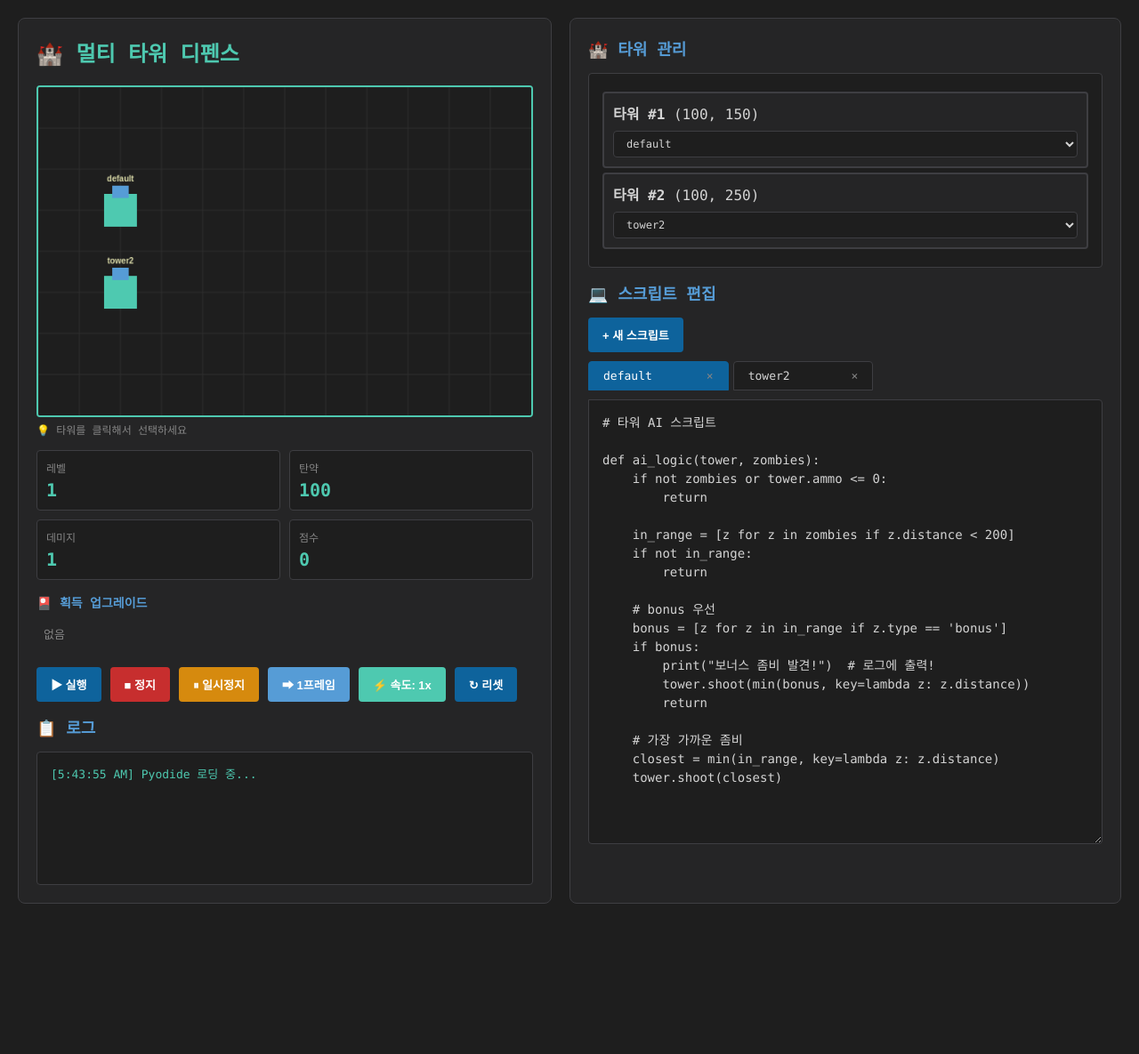
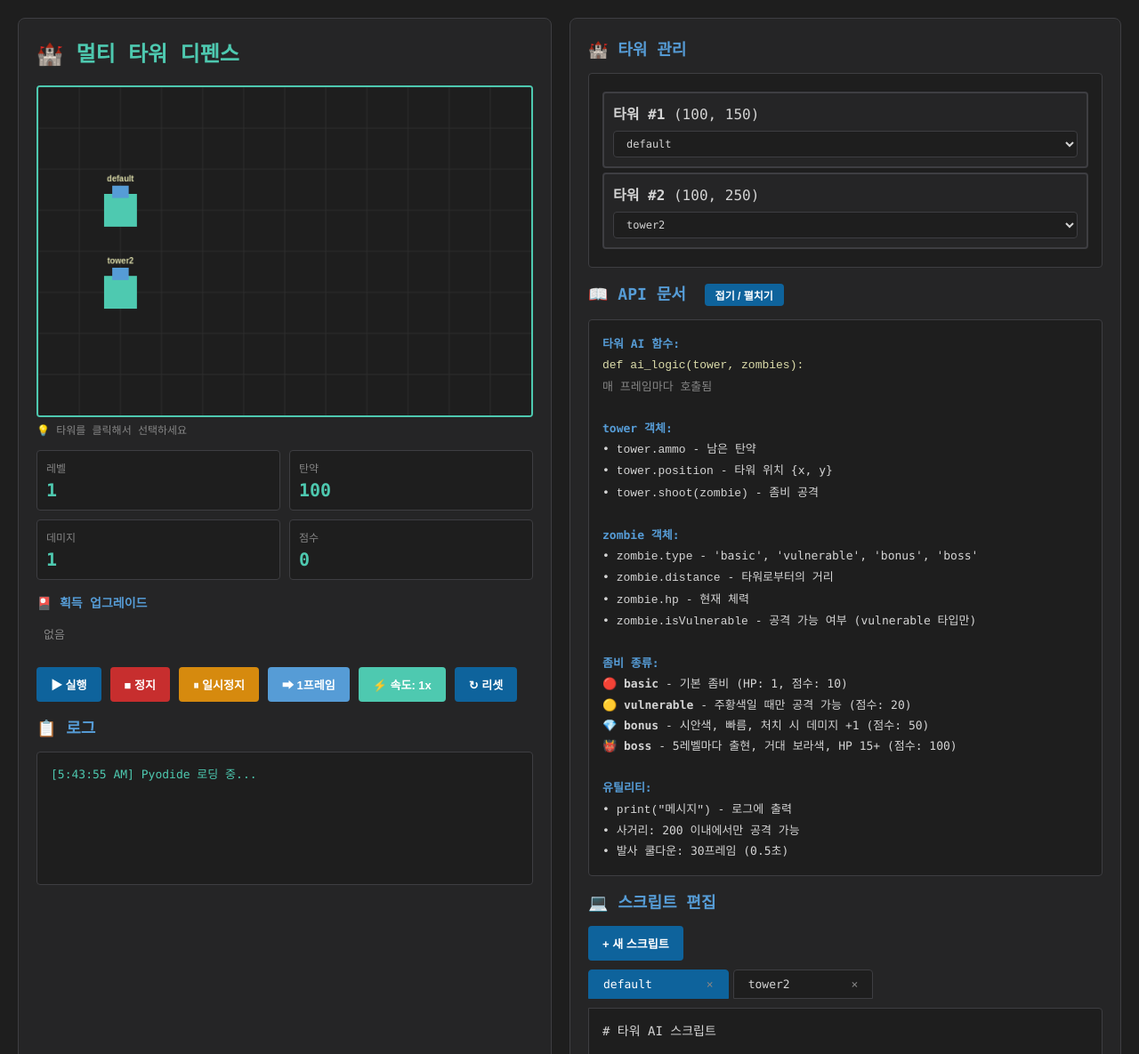
Before and after one commit to Gomchiiii/ScriptTowerDefence, a plain HTML site: page index.html in a window 1280 px wide. Shown: the top 1185 px of the page at 89% size. Before the commit the page ends 1036 px from the top, so only its background shows below. Drawn offline with Linux system fonts and the light colour scheme; a script that the page names is missing.

Commit message:
Update index.html +document (toggleabled)

```diff
--- a/index.html
+++ b/index.html
@@ -287,6 +287,35 @@
         <div class="panel">
             <h2>🏰 타워 관리</h2>
             <div class="tower-list" id="towerList"></div>
+
+            <h2>📖 API 문서 <button onclick="toggleApiDoc()" style="padding: 4px 12px; font-size: 12px; margin-left: 10px;">접기 / 펼치기</button></h2>
+            <div id="apiDoc" style="background: #1e1e1e; border: 1px solid #3e3e42; border-radius: 4px; padding: 15px; margin-bottom: 15px; font-size: 13px; line-height: 1.8;">
+                <strong style="color: #569cd6;">타워 AI 함수:</strong><br>
+                <code style="color: #dcdcaa;">def ai_logic(tower, zombies):</code><br>
+                <span style="color: #858585;">매 프레임마다 호출됨</span><br><br>
+
+                <strong style="color: #569cd6;">tower 객체:</strong><br>
+                • <code>tower.ammo</code> - 남은 탄약<br>
+                • <code>tower.position</code> - 타워 위치 {x, y}<br>
+                • <code>tower.shoot(zombie)</code> - 좀비 공격<br><br>
+
+                <strong style="color: #569cd6;">zombie 객체:</strong><br>
+                • <code>zombie.type</code> - 'basic', 'vulnerable', 'bonus', 'boss'<br>
+                • <code>zombie.distance</code> - 타워로부터의 거리<br>
+                • <code>zombie.hp</code> - 현재 체력<br>
+                • <code>zombie.isVulnerable</code> - 공격 가능 여부 (vulnerable 타입만)<br><br>
+
+                <strong style="color: #569cd6;">좀비 종류:</strong><br>
+                🔴 <strong>basic</strong> - 기본 좀비 (HP: 1, 점수: 10)<br>
+                🟡 <strong>vulnerable</strong> - 주황색일 때만 공격 가능 (점수: 20)<br>
+                💎 <strong>bonus</strong> - 시안색, 빠름, 처치 시 데미지 +1 (점수: 50)<br>
+                👹 <strong>boss</strong> - 5레벨마다 출현, 거대 보라색, HP 15+ (점수: 100)<br><br>
+
+                <strong style="color: #569cd6;">유틸리티:</strong><br>
+                • <code>print("메시지")</code> - 로그에 출력<br>
+                • 사거리: 200 이내에서만 공격 가능<br>
+                • 발사 쿨다운: 30프레임 (0.5초)
+            </div>
 
             <h2>💻 스크립트 편집</h2>
             <button id="newScriptBtn" style="margin-bottom: 10px;">+ 새 스크립트</button>
@@ -847,6 +876,16 @@ def ai_logic(tower, zombies):
             renderScriptTabs();
         });
 
+        // API 문서 토글
+        function toggleApiDoc() {
+            const doc = document.getElementById('apiDoc');
+            if (doc.style.display === 'none') {
+                doc.style.display = 'block';
+            } else {
+                doc.style.display = 'none';
+            }
+        }
+
         // 코드 저장
         document.getElementById('codeEditor').addEventListener('input', (e) => {
             scripts[currentScript] = e.target.value;
```
